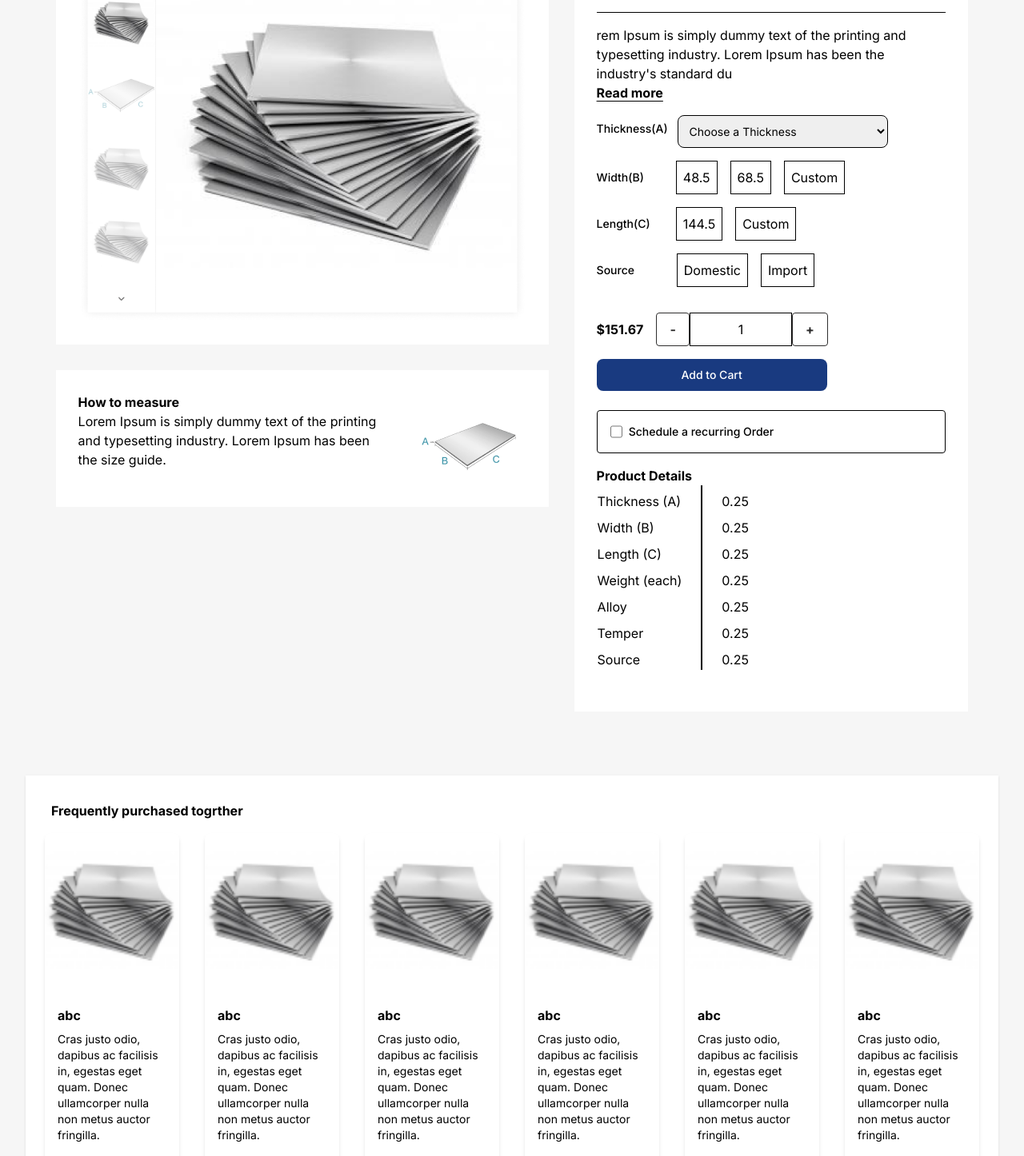
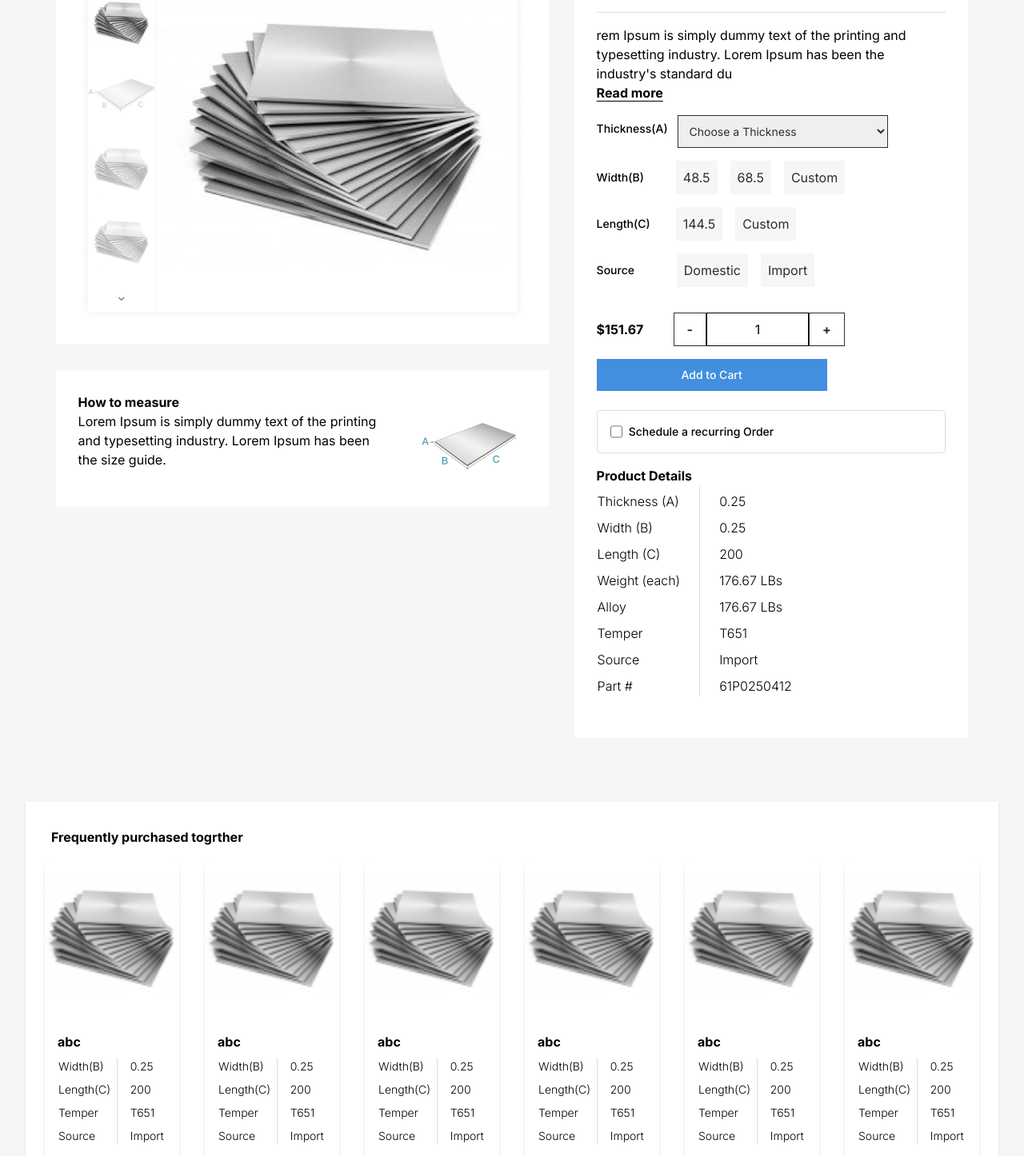
Before and after one commit to venkateshmishraXT/ecom-sample, a Next.js app: page / in a window 1280 px wide. Shown: the part 329-1775 px from the top of the page at 80% size. Built offline with nearby package versions, Linux system fonts and the light colour scheme.

Commit message:
fix basic ui and font size

```diff
--- a/app/globals.css
+++ b/app/globals.css
@@ -1,6 +1,7 @@
 @tailwind base;
 @tailwind components;
 @tailwind utilities;
+/* @tailwind colors */
 
 body{
   background: #F6F6F6;
@@ -14,10 +15,17 @@ body{
 }
 
 .customInput input[type="radio"]:checked + label {
-  background-color: #4CAF50;
-  border-color: #4CAF50;
-  color: white;
+  background-color: transparent;
+  border-color: theme('colors.black');
+  color: theme('colors.black');
+  border-width: 1px;
   }
+
+  .customInput input[type="radio"] + label {
+    background-color: theme('colors.stone');
+    border-color: theme('colors.stone');
+    color: theme('colors.black');
+    }
 
   .error {
     color: red;
--- a/components/Counter/index.tsx
+++ b/components/Counter/index.tsx
@@ -19,7 +19,7 @@ const Counter = ({sendProductCount}:any) => {
   return (
     <div className="flex items-center justify-start mt-4">
       <button
-        className="text-black border-black-600 font-bold py-2 px-4 rounded border"
+        className="text-black border-black-600 font-bold py-2 px-4  border"
         onClick={decrement}
         disabled={count==1}
       >
@@ -32,7 +32,7 @@ const Counter = ({sendProductCount}:any) => {
         readOnly
       />
       <button
-        className="text-black border-black-600 font-bold py-2 px-4 rounded border"
+        className="text-black border-black-600 font-bold py-2 px-4  border"
         onClick={increment}
       >
         +
--- a/components/ProductDetails/index.tsx
+++ b/components/ProductDetails/index.tsx
@@ -58,7 +58,7 @@ export default function ProductDetails({id=61012050}) {
       </div>
       <div className="xl:w-2/5 md:w-1/2 lg:ml-8 md:ml-6 md:mt-0 mt-6">
         <div className="bg-white p-7">
-          <div className="border-b border-gray-200 pb-6">
+          <div className="border-b border-light-gray pb-6">
             <h1 className="lg:text-2xl text-xl font-semibold lg:leading-6 leading-7 text-gray-800 dark:text-white mt-2">{data?.name}"</h1>
             <h1 className="lg:text-2xl text-xl font-semibold lg:leading-6 leading-7 text-gray-800 dark:text-white mt-2">${data.price}</h1>
           </div>
@@ -68,8 +68,8 @@ export default function ProductDetails({id=61012050}) {
             </ReadMore>
           </div>
           <div className="flex items-center w-10/12">
-            <label htmlFor="countries" className="block mb-2 mr-3 text-sm font-medium text-gray-900 dark:text-white flex items-center">Thickness(A)</label>
-            <select id="countries" className="bg-gray-50 border border-gray-300 text-gray-900 text-sm rounded-lg focus:ring-blue-500 focus:border-blue-500 block w-full p-2.5 dark:bg-gray-700 dark:border-gray-600 dark:placeholder-gray-400 dark:text-white dark:focus:ring-blue-500 dark:focus:border-blue-500">
+            <label htmlFor="countries" className="block mb-2 mr-3 text-sm font-medium text-black-900 dark:text-white flex items-center">Thickness(A)</label>
+            <select id="countries" className="bg-gray-50 border border-black text-black text-sm focus:ring-blue-500 focus:border-blue-500 block w-full p-2.5 dark:bg-gray-700 dark:border-gray-600 dark:placeholder-gray-400 dark:text-white dark:focus:ring-blue-500 dark:focus:border-blue-500">
               <option selected>Choose a Thickness</option>
               <option value="US">0.25</option>
               <option value="CA">0.50</option>
@@ -83,19 +83,19 @@ export default function ProductDetails({id=61012050}) {
 
             <div className="relative inline-flex items-center customInput">
               <input type="radio" id="option1" name="radio-group" className="hidden" />
-              <label htmlFor="option1" className="cursor-pointer bg-white border border-gray-300 p-2">
+              <label htmlFor="option1" className="cursor-pointer bg-white border border-gray-300 p-2 text-base">
                 48.5
               </label>
             </div>
             <div className="relative inline-flex items-center customInput">
               <input type="radio" id="option2" name="radio-group" className="hidden" />
-              <label htmlFor="option2" className="cursor-pointer bg-white border border-gray-300 p-2">
+              <label htmlFor="option2" className="cursor-pointer bg-white border border-gray-300 p-2 text-base">
                 68.5
               </label>
             </div>
             <div className="relative inline-flex items-center customInput">
               <input type="radio" id="option3" name="radio-group" className="hidden" />
-              <label htmlFor="option3" className="cursor-pointer bg-white border border-gray-300 p-2">
+              <label htmlFor="option3" className="cursor-pointer bg-white border border-gray-300 p-2 text-base">
                 Custom
               </label>
             </div>
@@ -106,42 +106,42 @@ export default function ProductDetails({id=61012050}) {
 
             <div className="relative inline-flex items-center customInput">
               <input type="radio" id="length1" name="radio-group1" className="hidden" />
-              <label htmlFor="length1" className="cursor-pointer bg-white border border-gray-300 p-2">
+              <label htmlFor="length1" className="cursor-pointer bg-white border border-gray-300 p-2 text-base">
                 144.5
               </label>
             </div>
             <div className="relative inline-flex items-center customInput">
               <input type="radio" id="length2" name="radio-group1" className="hidden" />
-              <label htmlFor="length2" className="cursor-pointer bg-white border border-gray-300 p-2">
+              <label htmlFor="length2" className="cursor-pointer bg-white border border-gray-300 p-2 text-base">
                 Custom
               </label>
             </div>
           </div>
           <div className="flex items-center space-x-4 mt-4">
-            <label className="block mb-2 mr-2-3 text-sm font-medium text-gray-900 dark:text-white flex items-center mt-2">Source</label>
+            <label className="block mb-2 mr-2-3 text-sm font-medium text-gray-900 dark:text-white flex items-center mt-2 text-base">Source</label>
 
 
             <div className="relative inline-flex items-center customInput">
-              <input type="radio" id="source1" name="radio-group1" className="hidden" />
+              <input type="radio" id="source1" name="source-group1" className="hidden" />
               <label htmlFor="source1" className="cursor-pointer bg-white border border-gray-300 p-2">
                 Domestic
               </label>
             </div>
             <div className="relative inline-flex items-center customInput">
-              <input type="radio" id="source2" name="radio-group1" className="hidden" />
+              <input type="radio" id="source2" name="source-group1" className="hidden" />
               <label htmlFor="source2" className="cursor-pointer bg-white border border-gray-300 p-2">
                 Import
               </label>
             </div>
           </div>
-          <div className="flex items-center space-x-4 mt-4">
-            <p className="font-bold mt-4">${totalPrice}</p>
+          <div className="flex items-center space-x-4 mt-4 ">
+            <p className="font-bold mt-4 w-20">${totalPrice}</p>
             <Counter sendProductCount={sendProductCountData} />
           </div>
           <div className="mt-4">
-            <button type="button" className="text-white bg-blue hover:bg-blue-800 focus:ring-4 focus:ring-blue-300 font-medium rounded-lg text-sm px-5 py-2.5 mr-2 mb-2 dark:bg-blue-600 dark:hover:bg-blue-700 focus:outline-none dark:focus:ring-blue-800 w-72">Add to Cart</button>
+            <button type="button" className="text-white bg-light-blue hover:bg-light-blue focus:ring-4 focus:ring-blue-300 font-medium text-sm px-5 py-2.5 mr-2 mb-2 dark:bg-light-blue dark:hover:bg-light-blue focus:outline-none dark:focus:ring-blue-800 w-72">Add to Cart</button>
           </div>
-          <div className="flex items-center pl-4 border border-gray-200 rounded dark:border-gray-700 bg-slate-300 mt-4">
+          <div className="flex items-center pl-4 border border-light-gray rounded dark:border-gray-700 bg-slate-300 mt-4">
             <input id="bordered-radio-1" type="checkbox" value="" name="bordered-radio" className="w-4 h-4 text-blue-600 bg-gray-100 border-gray-300 focus:ring-blue-500 dark:focus:ring-blue-600 dark:ring-offset-gray-800 focus:ring-2 dark:bg-gray-700 dark:border-gray-600" />
             <label htmlFor="bordered-radio-1" className="w-full py-4 ml-2 text-sm font-medium text-gray-900 dark:text-gray-300">Schedule a recurring Order</label>
           </div>
@@ -154,34 +154,38 @@ export default function ProductDetails({id=61012050}) {
                 <div className="py-2 align-middle inline-block min-w-full sm:px-6 lg:px-8">
                   <div className="overflow-hidden sm:rounded-lg">
                     <table className="min-w-full">
-                      <tbody className="bg-white">
+                      <tbody className="bg-white font-light">
                         <tr>
-                          <td className="pr-6 pt-2 whitespace-nowrap border-r-2 border-gray-200">Thickness (A)</td>
-                          <td className="px-6 pt-2 text-right whitespace-nowrap">0.25</td>
+                          <td className="pr-6 pt-2 whitespace-nowrap border-r border-light-gray">Thickness (A)</td>
+                          <td className="px-6 pt-2  whitespace-nowrap">0.25</td>
                         </tr>
                         <tr>
-                          <td className="pr-6 pt-2 whitespace-nowrap border-r-2 border-gray-200">Width (B)</td>
-                          <td className="px-6 pt-2 text-right whitespace-nowrap">0.25</td>
+                          <td className="pr-6 pt-2 whitespace-nowrap border-r border-light-gray">Width (B)</td>
+                          <td className="px-6 pt-2  whitespace-nowrap">0.25</td>
                         </tr>
                         <tr>
-                          <td className="pr-6 pt-2 whitespace-nowrap border-r-2 border-gray-200">Length (C)</td>
-                          <td className="px-6 pt-2 text-right whitespace-nowrap">0.25</td>
+                          <td className="pr-6 pt-2 whitespace-nowrap border-r border-light-gray">Length (C)</td>
+                          <td className="px-6 pt-2  whitespace-nowrap">200</td>
                         </tr>
                         <tr>
-                          <td className="pr-6 pt-2 whitespace-nowrap border-r-2 border-gray-200">Weight (each)</td>
-                          <td className="px-6 pt-2 text-right whitespace-nowrap">0.25</td>
+                          <td className="pr-6 pt-2 whitespace-nowrap border-r border-light-gray">Weight (each)</td>
+                          <td className="px-6 pt-2  whitespace-nowrap">176.67 LBs</td>
                         </tr>
                         <tr>
-                          <td className="pr-6 pt-2 whitespace-nowrap border-r-2 border-gray-200">Alloy</td>
-                          <td className="px-6 pt-2 text-right whitespace-nowrap">0.25</td>
+                          <td className="pr-6 pt-2 whitespace-nowrap border-r border-light-gray">Alloy</td>
+                          <td className="px-6 pt-2  whitespace-nowrap">176.67 LBs</td>
                         </tr>
                         <tr>
-                          <td className="pr-6 pt-2 whitespace-nowrap border-r-2 border-gray-200">Temper</td>
-                          <td className="px-6 pt-2 text-right whitespace-nowrap">0.25</td>
+                          <td className="pr-6 pt-2 whitespace-nowrap border-r border-light-gray">Temper</td>
+                          <td className="px-6 pt-2  whitespace-nowrap">T651</td>
                         </tr>
                         <tr>
-                          <td className="pr-6 pt-2 whitespace-nowrap border-r-2 border-gray-200">Source</td>
-                          <td className="px-6 pt-2 text-right whitespace-nowrap">0.25</td>
+                          <td className="pr-6 pt-2 whitespace-nowrap border-r border-light-gray">Source</td>
+                          <td className="px-6 pt-2  whitespace-nowrap">Import</td>
+                        </tr>
+                        <tr>
+                          <td className="pr-6 pt-2 whitespace-nowrap border-r border-light-gray">Part #</td>
+                          <td className="px-6 pt-2  whitespace-nowrap">61P0250412</td>
                         </tr>
                       </tbody>
                     </table>
--- a/components/ProductPurchase/index.tsx
+++ b/components/ProductPurchase/index.tsx
@@ -72,10 +72,44 @@ export default function ProductPurchase() {
 " />
                         </div>
                         <div className="p-4">
-                          <h2 className="mt-2 mb-2  font-bold">{data.name}</h2>
-                          <p className="text-sm">Cras justo odio, dapibus ac facilisis in, egestas eget quam. Donec ullamcorper nulla non metus auctor fringilla.</p>
+                          <h2 className="mt-2 mb-4  font-bold">{data.name}</h2>
+                          <div className="container mx-auto pb-6 flex">
+            <div className="flex flex-col">
+              <div className="-my-2 overflow-x-auto">
+                <div className="align-middle inline-block min-w-full">
+                  <div className="overflow-hidden sm:rounded-lg">
+                    <table className="min-w-full">
+                      <tbody className="bg-white font-light text-sm">
+
+                        <tr>
+                          <td className=" pr-4 whitespace-nowrap border-r border-light-gray">Width(B)</td>
+                          <td className="px-4   whitespace-nowrap">0.25</td>
+                        </tr>
+                        <tr>
+                          <td className="pt-2 whitespace-nowrap border-r border-light-gray">Length(C)</td>
+                          <td className="px-4 pt-2  whitespace-nowrap">200</td>
+                        </tr>
+
+
+                        <tr>
+                          <td className=" pt-2 whitespace-nowrap border-r border-light-gray">Temper</td>
+                          <td className="px-4 pt-2  whitespace-nowrap">T651</td>
+                        </tr>
+                        <tr>
+                          <td className=" pt-2 whitespace-nowrap border-r border-light-gray">Source</td>
+                          <td className="px-4 pt-2  whitespace-nowrap">Import</td>
+                        </tr>
+
+                      </tbody>
+                    </table>
+                  </div>
+                </div>
+              </div>
+            </div>
+          </div>
+                          {/* <p className="text-sm">Cras justo odio, dapibus ac facilisis in, egestas eget quam. Donec ullamcorper nulla non metus auctor fringilla.</p> */}
                           <div className="mt-3 flex items-center">
-                            <span className="text-sm font-semibold"></span>&nbsp;<span className="font-bold text-xl">45,00</span>&nbsp;<span className="text-sm font-semibold">€</span>
+                            <span className="text-sm font-semibold"></span>&nbsp;<span className="font-bold text-xl">$45<sup>00</sup></span>&nbsp;
                           </div>
                         </div>
 
--- a/tailwind.config.ts
+++ b/tailwind.config.ts
@@ -14,7 +14,7 @@ const config: Config = {
       'black': '#2F2E2E',
       'gray': '#595858',
       'light-gray': '#DDDDDD',
-      'stone': 'F6F6F6'
+      'stone': '#F6F6F6'
     },
     extend: {
       backgroundImage: {
```
